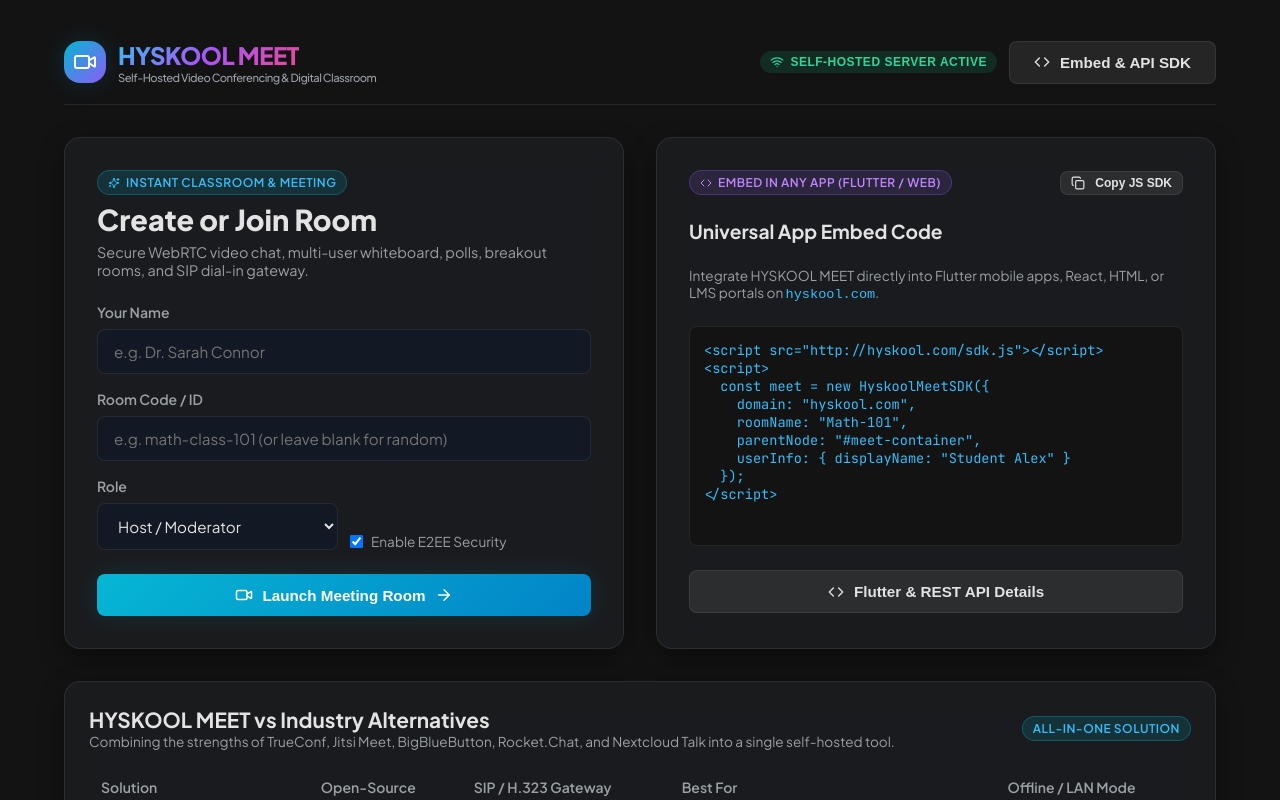
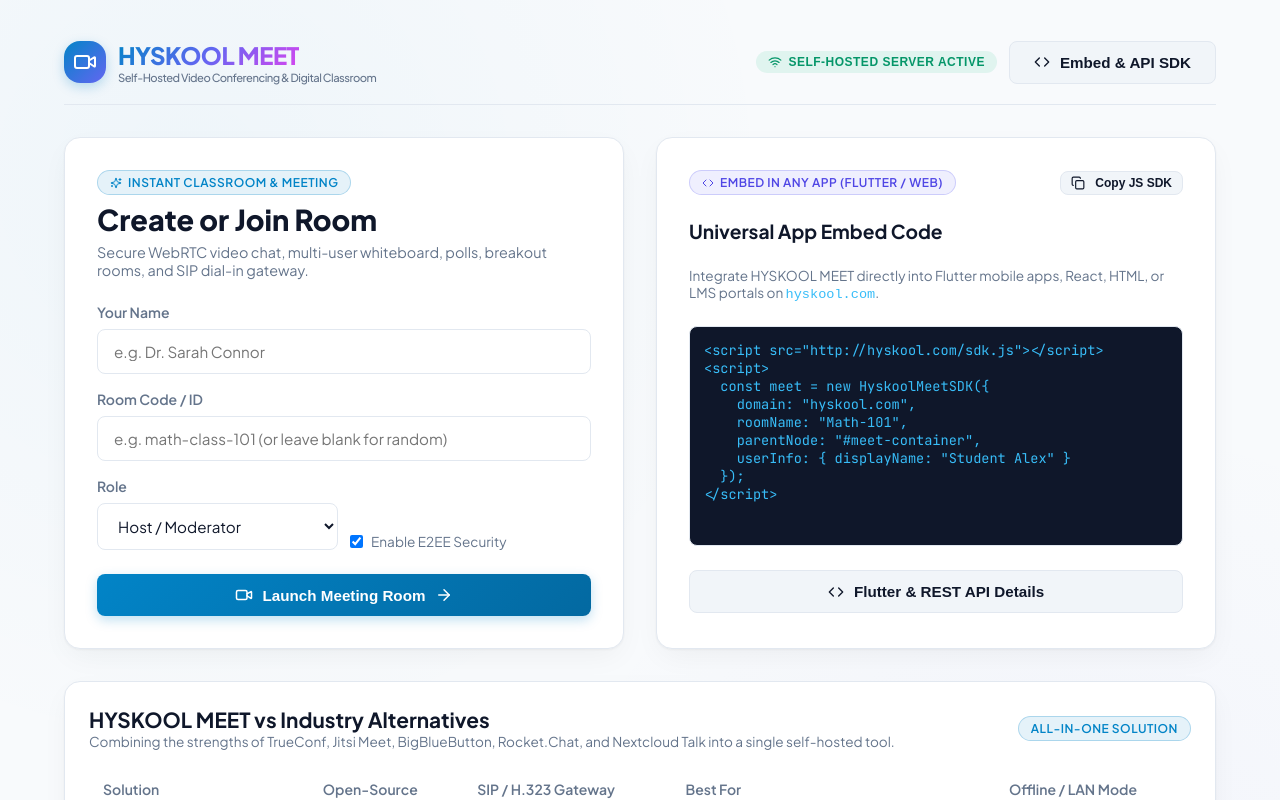
Before and after one commit to Hari4224/hyskool-meet, a React (Vite) app: page / in a window 1280 px wide. Shown: the top 800 px of the page. Built offline with nearby package versions, Linux system fonts and the light colour scheme; no server answers; the HTML template or start-up script is replaced by a standard one.

Commit message:
style(ui): redesign entire application to modern premium light theme

```diff
--- a/src/components/Whiteboard.jsx
+++ b/src/components/Whiteboard.jsx
@@ -49,7 +49,7 @@
 
       if (el.tool === 'pen' || el.tool === 'eraser') {
         if (el.tool === 'eraser') {
-          ctx.strokeStyle = '#020617';
+          ctx.strokeStyle = '#ffffff';
         }
         ctx.beginPath();
         el.points.forEach((pt, idx) => {
@@ -253,7 +253,7 @@
         onTouchStart={handleTouchStart}
         onTouchMove={handleTouchMove}
         onTouchEnd={handleTouchEnd}
-        style={{ cursor: tool === 'eraser' ? 'cell' : 'crosshair', background: '#020617', width: '100%', height: '100%', touchAction: 'none' }}
+        style={{ cursor: tool === 'eraser' ? 'cell' : 'crosshair', background: '#ffffff', width: '100%', height: '100%', touchAction: 'none' }}
       />
     </div>
   );
--- a/src/styles/app.css
+++ b/src/styles/app.css
@@ -1,24 +1,24 @@
-/* HYSKOOL MEET - Google Meet Inspired Layout & CSS Design System */
+/* HYSKOOL MEET - Premium Light Theme CSS Design System */
 
 :root {
-  --bg-dark: #131314;
-  --bg-stage: #1e1f20;
-  --bg-card: rgba(30, 31, 34, 0.75);
-  --bg-card-hover: rgba(45, 47, 51, 0.85);
-  --glass-border: rgba(255, 255, 255, 0.08);
-  --glass-border-glow: rgba(56, 189, 248, 0.5);
+  --bg-dark: #f8fafc;
+  --bg-stage: #f1f5f9;
+  --bg-card: #ffffff;
+  --bg-card-hover: #f8fafc;
+  --glass-border: #e2e8f0;
+  --glass-border-glow: rgba(2, 132, 199, 0.3);
 
-  --primary-cyan: #06b6d4;
-  --primary-cyan-glow: rgba(6, 182, 212, 0.4);
-  --accent-purple: #8b5cf6;
-  --accent-purple-glow: rgba(139, 92, 246, 0.4);
+  --primary-cyan: #0284c7;
+  --primary-cyan-glow: rgba(2, 132, 199, 0.2);
+  --accent-purple: #6366f1;
+  --accent-purple-glow: rgba(99, 102, 241, 0.2);
   --accent-emerald: #10b981;
-  --accent-rose: #ea4335;
-  --accent-amber: #fbbc04;
+  --accent-rose: #ef4444;
+  --accent-amber: #f59e0b;
 
-  --text-main: #e3e3e3;
-  --text-muted: #9aa0a6;
-  --text-dim: #5f6368;
+  --text-main: #0f172a;
+  --text-muted: #64748b;
+  --text-dim: #94a3b8;
 
   --font-sans: 'Plus Jakarta Sans', -apple-system, BlinkMacSystemFont, sans-serif;
   --font-mono: 'JetBrains Mono', monospace;
@@ -28,8 +28,8 @@
   --radius-lg: 24px;
   --radius-full: 9999px;
 
-  --shadow-glow: 0 0 25px rgba(6, 182, 212, 0.15);
-  --shadow-card: 0 8px 24px rgba(0, 0, 0, 0.4);
+  --shadow-glow: 0 4px 20px rgba(2, 132, 199, 0.12);
+  --shadow-card: 0 10px 30px -5px rgba(0, 0, 0, 0.05), 0 1px 3px rgba(0, 0, 0, 0.05);
 }
 
 * {
@@ -42,6 +42,9 @@
   font-family: var(--font-sans);
   background-color: var(--bg-dark);
   color: var(--text-main);
+  background-image:
+    radial-gradient(circle at 15% 15%, rgba(2, 132, 199, 0.04) 0%, transparent 40%),
+    radial-gradient(circle at 85% 85%, rgba(99, 102, 241, 0.04) 0%, transparent 40%);
   min-height: 100vh;
   overflow-x: hidden;
   -webkit-font-smoothing: antialiased;
@@ -53,7 +56,7 @@
   flex-direction: column;
 }
 
-/* Glassmorphic Container */
+/* Glassmorphic Container (Light Theme) */
 .glass-panel {
   background: var(--bg-card);
   backdrop-filter: blur(16px);
@@ -75,7 +78,7 @@
 
 /* Typography Utilities */
 .gradient-text {
-  background: linear-gradient(135deg, #38bdf8 0%, #a855f7 50%, #ec4899 100%);
+  background: linear-gradient(135deg, #0284c7 0%, #6366f1 50%, #d946ef 100%);
   -webkit-background-clip: text;
   background-clip: text;
   -webkit-text-fill-color: transparent;
@@ -85,7 +88,7 @@
   display: inline-flex;
   align-items: center;
   gap: 6px;
-  padding: 4px 10px;
+  padding: 4px 12px;
   border-radius: var(--radius-full);
   font-size: 0.75rem;
   font-weight: 600;
@@ -94,27 +97,27 @@
 }
 
 .badge-cyan {
-  background: rgba(6, 182, 212, 0.15);
-  color: #38bdf8;
-  border: 1px solid rgba(6, 182, 212, 0.3);
+  background: rgba(2, 132, 199, 0.1);
+  color: #0284c7;
+  border: 1px solid rgba(2, 132, 199, 0.25);
 }
 
 .badge-emerald {
-  background: rgba(16, 185, 129, 0.15);
-  color: #34d399;
-  border: 1px solid rgba(16, 185, 129, 0.3);
+  background: rgba(16, 185, 129, 0.1);
+  color: #059669;
+  border: 1px solid rgba(16, 185, 129, 0.25);
 }
 
 .badge-amber {
-  background: rgba(245, 158, 11, 0.15);
-  color: #fbbf24;
-  border: 1px solid rgba(245, 158, 11, 0.3);
+  background: rgba(245, 158, 11, 0.1);
+  color: #d97706;
+  border: 1px solid rgba(245, 158, 11, 0.25);
 }
 
 .badge-purple {
-  background: rgba(139, 92, 246, 0.15);
-  color: #c084fc;
-  border: 1px solid rgba(139, 92, 246, 0.3);
+  background: rgba(99, 102, 241, 0.1);
+  color: #4f46e5;
+  border: 1px solid rgba(99, 102, 241, 0.25);
 }
 
 /* Landing Page Styles */
@@ -153,7 +156,7 @@
   align-items: center;
   justify-content: center;
   color: white;
-  box-shadow: var(--shadow-glow);
+  box-shadow: 0 4px 12px rgba(2, 132, 199, 0.25);
 }
 
 .hero-grid {
@@ -191,19 +194,19 @@
 .form-input {
   width: 100%;
   padding: 12px 16px;
-  background: rgba(15, 23, 42, 0.6);
+  background: #ffffff;
   border: 1px solid var(--glass-border);
   border-radius: var(--radius-sm);
   color: var(--text-main);
   font-family: var(--font-sans);
   font-size: 0.95rem;
   outline: none;
-  transition: border-color 0.2s ease;
+  transition: all 0.2s ease;
 }
 
 .form-input:focus {
   border-color: var(--primary-cyan);
-  box-shadow: 0 0 10px rgba(6, 182, 212, 0.2);
+  box-shadow: 0 0 0 3px rgba(2, 132, 199, 0.15);
 }
 
 .btn {
@@ -221,24 +224,24 @@
 }
 
 .btn-primary {
-  background: linear-gradient(135deg, var(--primary-cyan), #0284c7);
+  background: linear-gradient(135deg, var(--primary-cyan), #0369a1);
   color: white;
-  box-shadow: var(--shadow-glow);
+  box-shadow: 0 4px 12px rgba(2, 132, 199, 0.25);
 }
 
 .btn-primary:hover {
   transform: translateY(-1px);
-  filter: brightness(1.1);
+  filter: brightness(1.05);
 }
 
 .btn-secondary {
-  background: rgba(255, 255, 255, 0.08);
+  background: #f1f5f9;
   color: var(--text-main);
   border: 1px solid var(--glass-border);
 }
 
 .btn-secondary:hover {
-  background: rgba(255, 255, 255, 0.15);
+  background: #e2e8f0;
 }
 
 .btn-danger {
@@ -247,10 +250,10 @@
 }
 
 .btn-danger:hover {
-  background: #c5221f;
+  background: #dc2626;
 }
 
-/* Feature Showcase Matrix */
+/* Feature Showcase Matrix Table */
 .matrix-card {
   padding: 24px;
   display: flex;
@@ -265,9 +268,9 @@
 }
 
 .feature-table th, .feature-table td {
-  padding: 12px;
+  padding: 14px;
   text-align: left;
-  border-bottom: 1px solid rgba(255, 255, 255, 0.05);
+  border-bottom: 1px solid #f1f5f9;
 }
 
 .feature-table th {
@@ -275,24 +278,25 @@
   font-weight: 600;
 }
 
-/* Meeting Workspace Layout (Google Meet Style) */
+/* Meeting Workspace Layout (Google Meet Premium Light Theme) */
 .meeting-workspace {
   display: flex;
   flex-direction: column;
   height: 100vh;
   width: 100vw;
-  background-color: var(--bg-dark);
+  background-color: var(--bg-stage);
   overflow: hidden;
 }
 
 .meeting-header {
-  height: 56px;
+  height: 60px;
   padding: 0 24px;
   display: flex;
   align-items: center;
   justify-content: space-between;
-  background: var(--bg-dark);
-  border-bottom: 1px solid rgba(255, 255, 255, 0.05);
+  background: #ffffff;
+  border-bottom: 1px solid var(--glass-border);
+  box-shadow: 0 1px 3px rgba(0, 0, 0, 0.04);
   z-index: 10;
 }
 
@@ -301,16 +305,16 @@
   display: flex;
   position: relative;
   overflow: hidden;
-  background: var(--bg-dark);
+  background: var(--bg-stage);
 }
 
-/* Google Meet Adaptive Video Section */
+/* Google Meet Light Stage */
 .gmeet-video-section {
   flex: 1;
   display: flex;
   align-items: center;
   justify-content: center;
-  padding: 16px;
+  padding: 20px;
   width: 100%;
   height: 100%;
   overflow: hidden;
@@ -320,12 +324,12 @@
   display: grid;
   width: 100%;
   height: 100%;
-  gap: 12px;
+  gap: 16px;
   align-items: center;
   justify-content: center;
 }
 
-/* Dynamic Grid Classes for GMeet Layout */
+/* Dynamic Grid Classes for GMeet Light Layout */
 .gmeet-grid.count-1 {
   grid-template-columns: 1fr;
   grid-template-rows: 1fr;
@@ -362,26 +366,26 @@
   overflow-y: auto;
 }
 
-/* GMeet Video Card Tile */
+/* GMeet Light Video Tile Card */
 .gmeet-tile {
   position: relative;
   width: 100%;
   height: 100%;
   min-height: 200px;
-  background: #1e1f20;
+  background: #ffffff;
   border-radius: var(--radius-md);
   overflow: hidden;
   display: flex;
   align-items: center;
   justify-content: center;
   border: 2px solid transparent;
-  transition: all 0.2s ease;
-  box-shadow: 0 4px 16px rgba(0, 0, 0, 0.4);
+  transition: all 0.25s ease;
+  box-shadow: 0 4px 20px rgba(0, 0, 0, 0.06), 0 1px 3px rgba(0, 0, 0, 0.04);
 }
 
 .gmeet-tile.speaking {
-  border-color: #38bdf8;
-  box-shadow: 0 0 16px rgba(56, 189, 248, 0.4);
+  border-color: #0284c7;
+  box-shadow: 0 0 20px rgba(2, 132, 199, 0.3);
 }
 
 .gmeet-video {
@@ -395,55 +399,58 @@
   width: 100px;
   height: 100px;
   border-radius: 50%;
-  background: linear-gradient(135deg, #06b6d4, #8b5cf6);
+  background: linear-gradient(135deg, #0284c7, #6366f1);
   display: flex;
   align-items: center;
   justify-content: center;
   font-size: 2.2rem;
   font-weight: 700;
   color: white;
-  box-shadow: 0 8px 24px rgba(0, 0, 0, 0.3);
+  box-shadow: 0 8px 24px rgba(2, 132, 199, 0.25);
 }
 
-/* Floating Name Pill (GMeet style) */
+/* Floating Glassmorphic Light Name Pill */
 .gmeet-name-pill {
   position: absolute;
-  bottom: 12px;
-  left: 12px;
+  bottom: 14px;
+  left: 14px;
   display: flex;
   align-items: center;
   gap: 8px;
-  background: rgba(0, 0, 0, 0.65);
-  backdrop-filter: blur(8px);
-  -webkit-backdrop-filter: blur(8px);
+  background: rgba(255, 255, 255, 0.9);
+  backdrop-filter: blur(12px);
+  -webkit-backdrop-filter: blur(12px);
   padding: 6px 14px;
   border-radius: var(--radius-full);
   font-size: 0.85rem;
   font-weight: 600;
-  color: #f1f3f4;
-  border: 1px solid rgba(255, 255, 255, 0.1);
+  color: #0f172a;
+  border: 1px solid rgba(226, 232, 240, 0.8);
+  box-shadow: 0 2px 8px rgba(0, 0, 0, 0.08);
   z-index: 2;
 }
 
-/* Controls Bar (Google Meet Style) */
+/* Controls Toolbar (Premium Light Theme) */
 .control-bar {
   height: 80px;
-  background: var(--bg-dark);
+  background: #ffffff;
+  border-top: 1px solid var(--glass-border);
   display: flex;
   align-items: center;
   justify-content: center;
   gap: 14px;
   padding: 0 24px;
   z-index: 10;
+  box-shadow: 0 -2px 10px rgba(0, 0, 0, 0.03);
 }
 
 .control-btn {
   width: 48px;
   height: 48px;
   border-radius: 50%;
-  background: #3c4043;
-  border: none;
-  color: var(--text-main);
+  background: #f1f5f9;
+  border: 1px solid #e2e8f0;
+  color: #334155;
   display: flex;
   align-items: center;
   justify-content: center;
@@ -453,29 +460,34 @@
 }
 
 .control-btn:hover {
-  background: #4a4e51;
+  background: #e2e8f0;
   transform: translateY(-2px);
+  box-shadow: 0 4px 12px rgba(0, 0, 0, 0.08);
 }
 
 .control-btn.active {
-  background: #8ab4f8;
-  color: #202124;
+  background: #0284c7;
+  color: white;
+  border-color: #0284c7;
+  box-shadow: 0 4px 14px rgba(2, 132, 199, 0.3);
 }
 
 .control-btn.off {
-  background: #ea4335;
+  background: #ef4444;
   color: white;
+  border-color: #ef4444;
 }
 
 /* Sidebar Panels (Chat, Whiteboard, Notes, Polls) */
 .sidebar-panel {
   width: 380px;
-  background: #1e1f20;
-  border-left: 1px solid rgba(255, 255, 255, 0.08);
+  background: #ffffff;
+  border-left: 1px solid var(--glass-border);
   display: flex;
   flex-direction: column;
   height: 100%;
   z-index: 5;
+  box-shadow: -4px 0 20px rgba(0, 0, 0, 0.03);
 }
 
 @media (max-width: 768px) {
@@ -490,11 +502,12 @@
 
 .panel-header {
   padding: 16px 20px;
-  border-bottom: 1px solid rgba(255, 255, 255, 0.08);
+  border-bottom: 1px solid var(--glass-border);
   display: flex;
   align-items: center;
   justify-content: space-between;
   font-weight: 700;
+  color: var(--text-main);
 }
 
 .panel-content {
@@ -504,22 +517,24 @@
   display: flex;
   flex-direction: column;
   gap: 12px;
+  background: #fafafa;
 }
 
-/* Interactive Whiteboard */
+/* Interactive Whiteboard (Light Theme) */
 .whiteboard-container {
   flex: 1;
   display: flex;
   flex-direction: column;
-  background: #020617;
+  background: #ffffff;
   border-radius: var(--radius-md);
   position: relative;
   overflow: hidden;
+  border: 1px solid var(--glass-border);
 }
 
 .whiteboard-toolbar {
   padding: 10px;
-  background: rgba(15, 23, 42, 0.9);
+  background: #ffffff;
   border-bottom: 1px solid var(--glass-border);
   display: flex;
   align-items: center;
@@ -533,18 +548,19 @@
   border-radius: 50%;
   cursor: pointer;
   border: 2px solid transparent;
+  box-shadow: 0 1px 3px rgba(0, 0, 0, 0.2);
 }
 
 .color-swatch.selected {
-  border-color: white;
+  border-color: #0f172a;
   transform: scale(1.15);
 }
 
-/* Modal Windows */
+/* Modal Windows (Light Theme) */
 .modal-overlay {
   position: fixed;
   inset: 0;
-  background: rgba(0, 0, 0, 0.75);
+  background: rgba(15, 23, 42, 0.4);
   backdrop-filter: blur(8px);
   display: flex;
   align-items: center;
@@ -557,18 +573,18 @@
   width: 100%;
   max-width: 600px;
   max-height: 85vh;
-  background: #1e1f20;
-  border: 1px solid rgba(255, 255, 255, 0.1);
+  background: #ffffff;
+  border: 1px solid var(--glass-border);
   border-radius: var(--radius-lg);
   display: flex;
   flex-direction: column;
   overflow: hidden;
-  box-shadow: var(--shadow-card);
+  box-shadow: 0 20px 40px -10px rgba(0, 0, 0, 0.12);
 }
 
 .modal-header {
   padding: 20px 24px;
-  border-bottom: 1px solid rgba(255, 255, 255, 0.08);
+  border-bottom: 1px solid var(--glass-border);
   display: flex;
   align-items: center;
   justify-content: space-between;
@@ -585,10 +601,10 @@
 /* Code Snippet Blocks */
 .code-block {
   font-family: var(--font-mono);
-  background: #131314;
+  background: #0f172a;
   padding: 14px;
   border-radius: var(--radius-sm);
-  border: 1px solid rgba(255, 255, 255, 0.08);
+  border: 1px solid var(--glass-border);
   font-size: 0.85rem;
   color: #38bdf8;
   white-space: pre-wrap;
```
